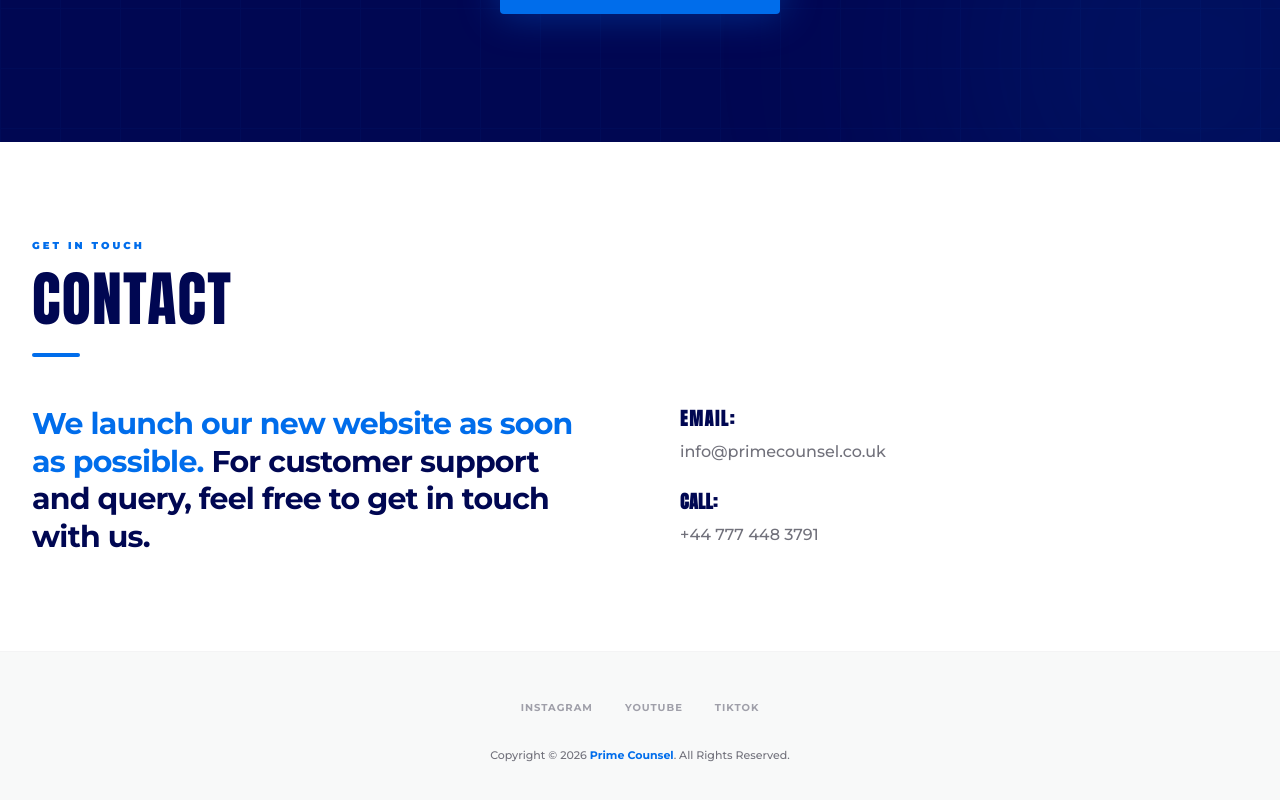
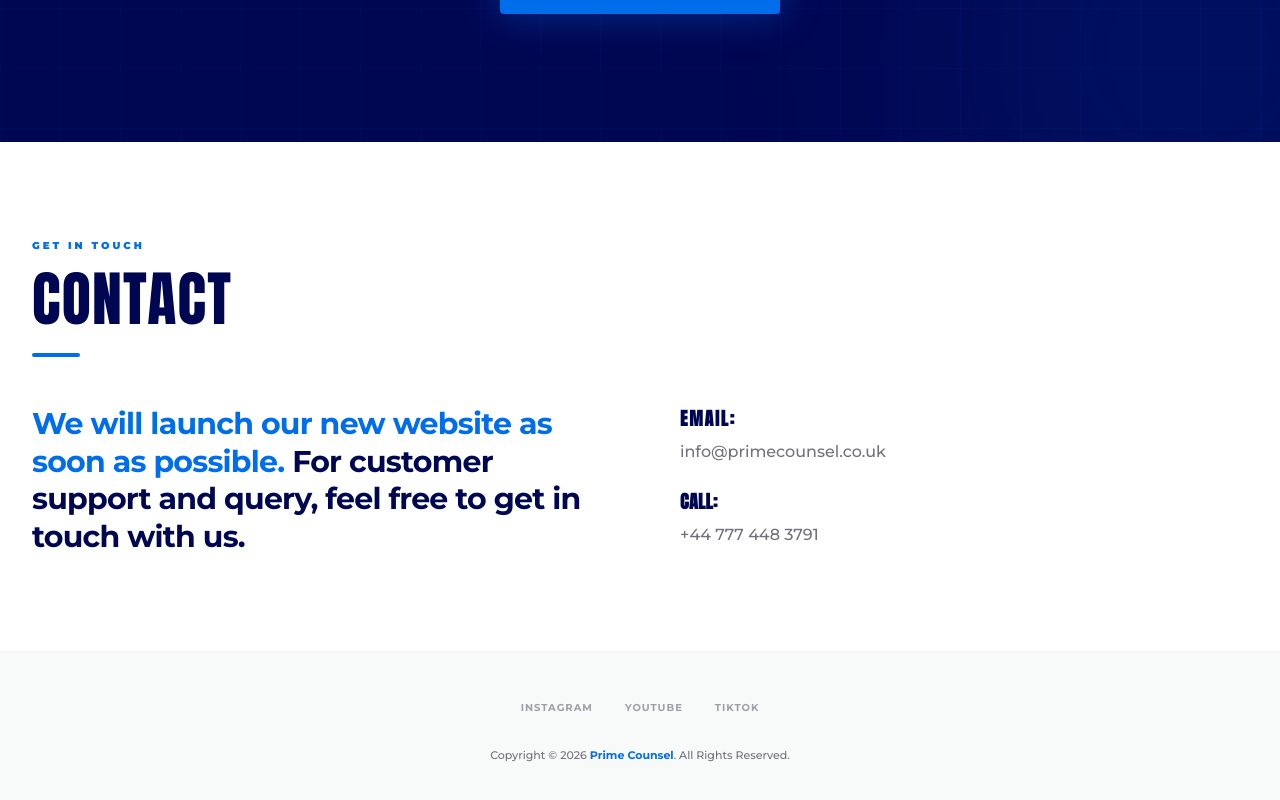
Before and after one commit to gpsimi/prime-counsel-website, a Next.js app: page / in a window 1280 px wide. Shown: the part 1572-2372 px from the top of the page. Built offline with nearby package versions, Linux system fonts and the light colour scheme; no server answers.

Commit message:
Update contact.tsx

```diff
--- a/src/components/frontend/comingsoon/contact.tsx
+++ b/src/components/frontend/comingsoon/contact.tsx
@@ -19,7 +19,7 @@ const Contact = () => {
             <div className="grid grid-cols-1 lg:grid-cols-2 gap-10 sm:gap-20">
               <p className="text-2xl md:text-3xl font-bold leading-tight tracking-tight text-primary">
                 <span className="text-secondary">
-                  We launch our new website as soon as possible.
+                  We will launch our new website as soon as possible.
                 </span>{' '}
                 For customer support and query, feel free to get in touch with us.
               </p>
```
